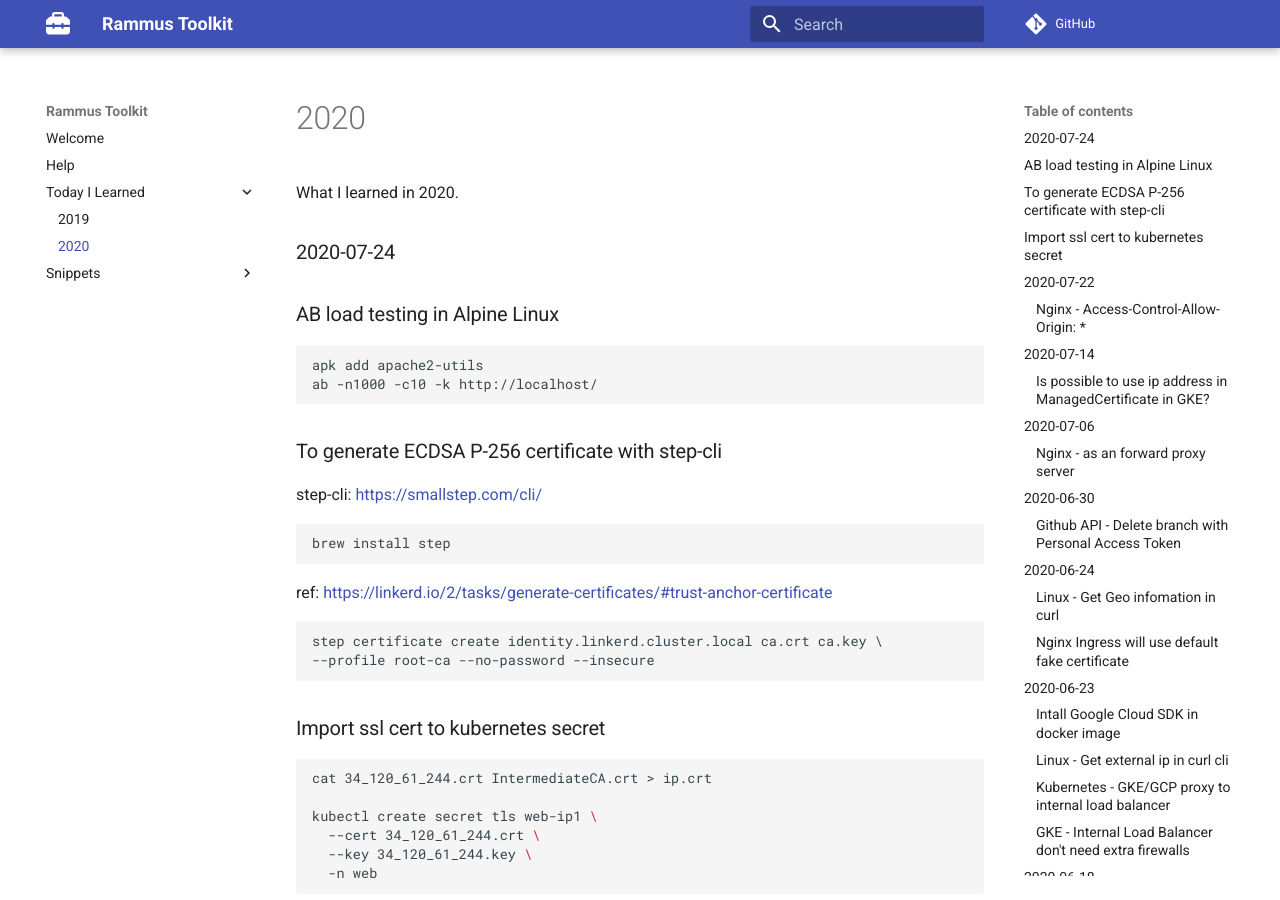
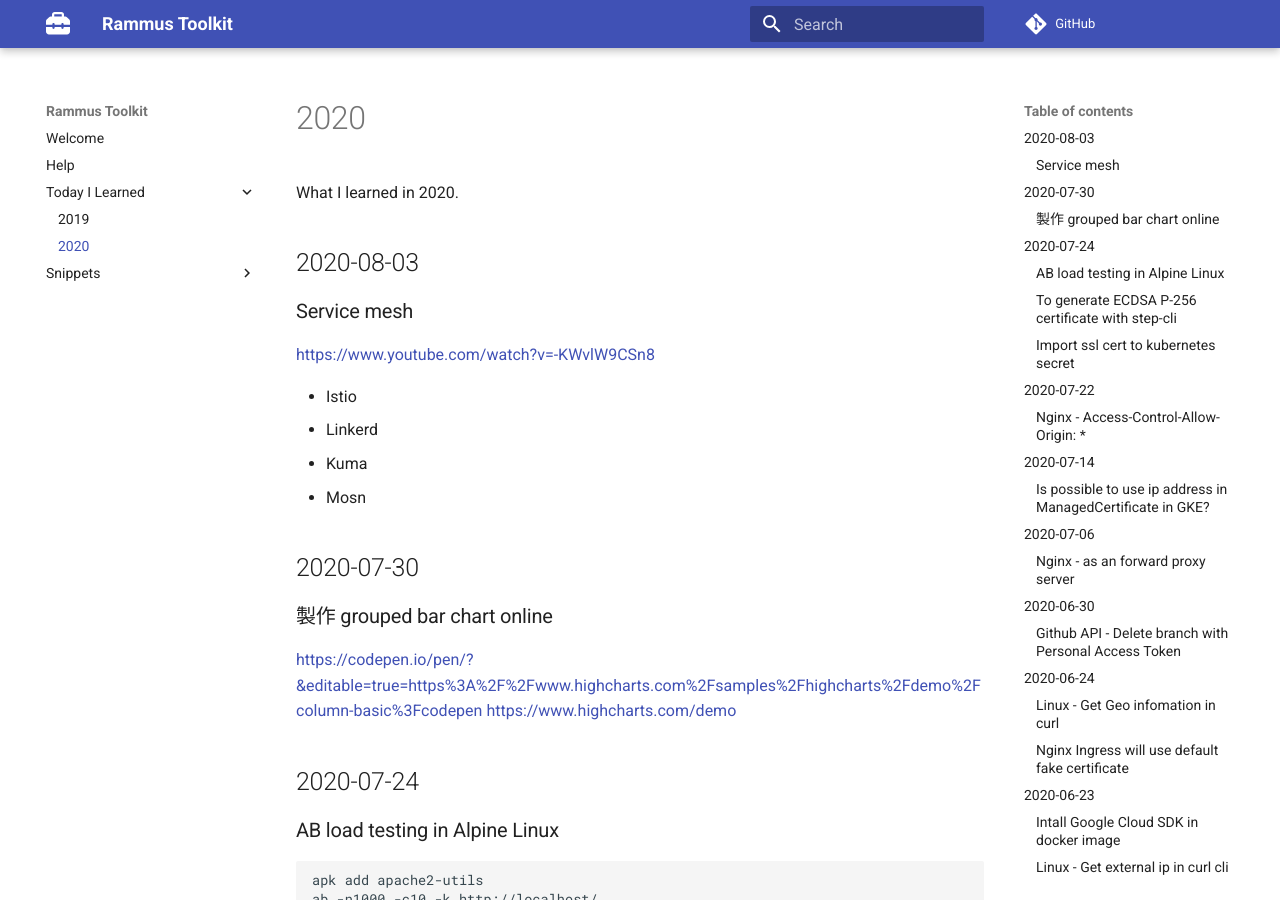
Before and after one commit to RammusXu/toolkit, an MkDocs documentation site: the page built from docs/Today-I-Learned/2020.md, in a window 1280 px wide and 900 px high. Built offline with MkDocs 1.6.1 and Material for MkDocs 9.7.7, drawn with Linux system fonts in a browser that asks for light colours; comment, search, counter and statistics services are not loaded.

Commit message:
2020-08-03

````diff
--- a/docs/Today-I-Learned/2020.md
+++ b/docs/Today-I-Learned/2020.md
@@ -1,7 +1,21 @@
 
 What I learned in 2020.
 
-### 2020-07-24
+## 2020-08-03
+### Service mesh
+https://www.youtube.com/watch?v=-KWvlW9CSn8
+
+- Istio
+- Linkerd
+- Kuma
+- Mosn
+
+## 2020-07-30
+### 製作 grouped bar chart online
+https://codepen.io/pen/?&editable=true=https%3A%2F%2Fwww.highcharts.com%2Fsamples%2Fhighcharts%2Fdemo%2Fcolumn-basic%3Fcodepen
+https://www.highcharts.com/demo
+
+## 2020-07-24
 ### AB load testing in Alpine Linux
 ```bash
 apk add apache2-utils
@@ -218,7 +232,6 @@ $ curl https://ipinfo.io/ip
 ```
 
 ### Kubernetes - GKE/GCP proxy to internal load balancer
-ref:
 - https://cloud.google.com/kubernetes-engine/docs/how-to/internal-load-balancing
 - https://cloud.google.com/kubernetes-engine/docs/how-to/internal-load-balancing#global_access
 
````
